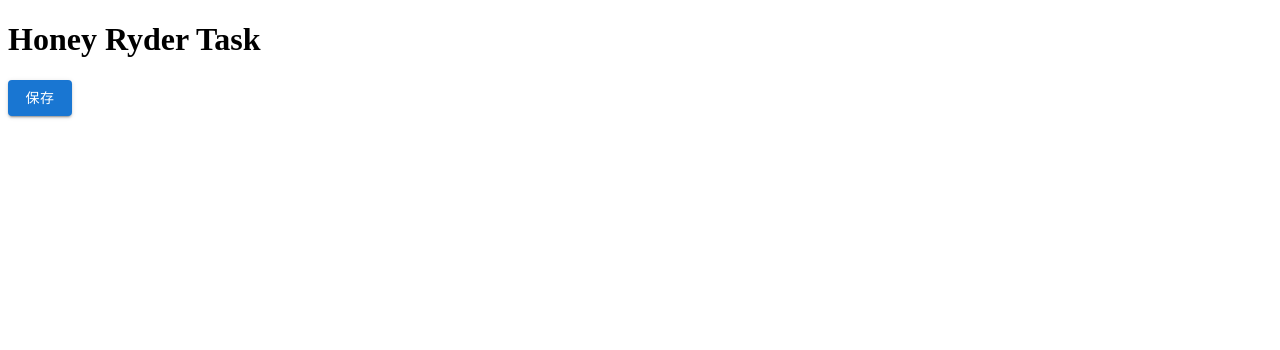
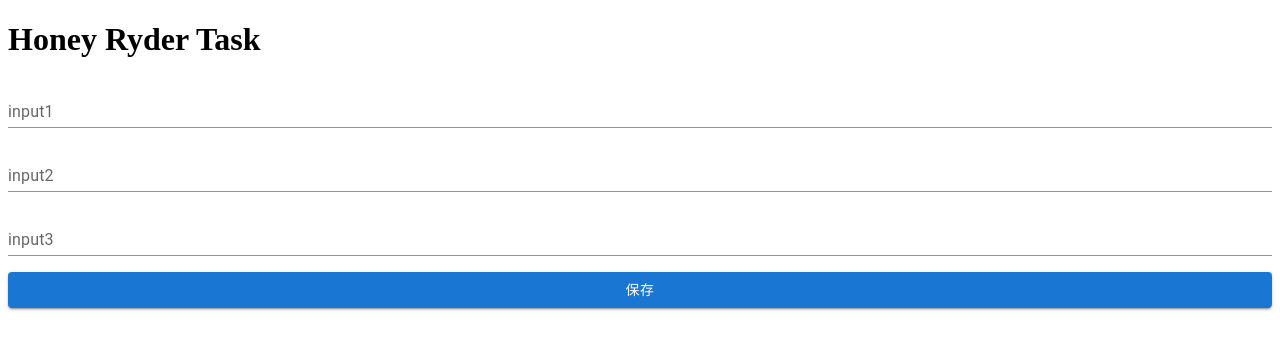
Before and after one commit to uramibushi/honey-ryder-task-frontend, a React app: page / in a window 1280 px wide. Shown: the top 350 px of the page. Built offline with nearby package versions, Linux system fonts and the light colour scheme.

Commit message:
InputFieldコンポーネント作成

```diff
--- /dev/null
+++ b/src/components/ui-elements/InputField/InputField.tsx
@@ -0,0 +1,29 @@
+import React, { HTMLInputTypeAttribute } from 'react';
+import TextField from '@mui/material/TextField';
+
+export type InputFieldPropsType = {
+  type?: HTMLInputTypeAttribute,
+  id?: string,
+  label?: string,
+  value?: string,
+  onChange?: React.ChangeEventHandler<HTMLTextAreaElement | HTMLInputElement>,
+}
+
+const InputField : React.FC<InputFieldPropsType> = ({
+  type = 'text',
+  id = undefined,
+  label = undefined,
+  value = undefined,
+  onChange = undefined,
+}) => (
+  <TextField
+    variant="standard"
+    type={type}
+    id={id}
+    label={label}
+    value={value}
+    onChange={onChange}
+  />
+);
+
+export default InputField;
--- /dev/null
+++ b/src/components/ui-elements/InputField/index.tsx
@@ -0,0 +1,3 @@
+import InputField from 'components/ui-elements/InputField/InputField';
+
+export { InputField };
--- a/src/features/App/index.tsx
+++ b/src/features/App/index.tsx
@@ -1,5 +1,7 @@
 import React from 'react';
 import { PrimaryButton } from 'components/ui-elements/Button/';
+import { InputField } from 'components/ui-elements/InputField';
+import Stack from '@mui/material/Stack';
 
 const handleClick : React.MouseEventHandler<HTMLButtonElement> = () => {
 };
@@ -8,7 +10,12 @@ const App = () => (
   <div>
     <h1>Honey Ryder Task</h1>
     <div>
-      <PrimaryButton onClick={handleClick}>保存</PrimaryButton>
+      <Stack spacing={2}>
+        <InputField label='input1' />
+        <InputField label='input2' />
+        <InputField label='input3' />
+        <PrimaryButton onClick={handleClick}>保存</PrimaryButton>
+      </Stack>
     </div>
   </div>
 );
```
